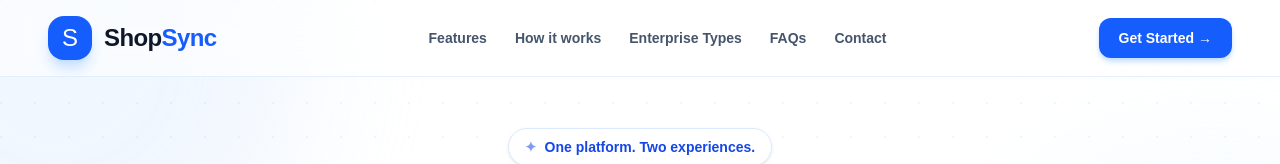
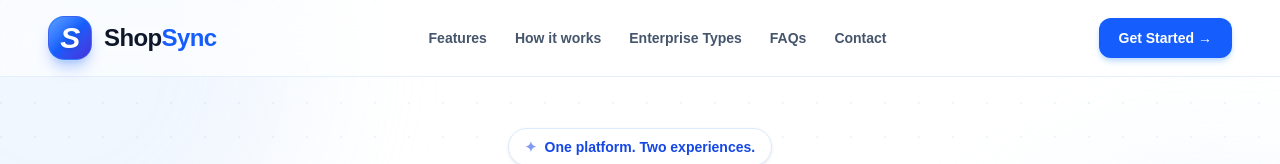
Before and after one commit to Deep-1507/ShopSync., a Next.js app: page / in a window 1280 px wide. Shown: the top 164 px of the page. Built offline with nearby package versions, Linux system fonts and the light colour scheme.

Commit message:
Report Generation feature added

```diff
--- a/app/page.js
+++ b/app/page.js
@@ -176,8 +176,9 @@ export default function HomePage() {
       <header className="fixed top-0 inset-x-0 z-50 border-b border-blue-100/70 bg-white/60 backdrop-blur-xl">
         <nav className="mx-auto flex w-full max-w-7xl items-center justify-between gap-2 px-3 py-3 sm:gap-4 sm:px-8 sm:py-4 lg:px-12">
           <Link href="/" className="group flex min-w-0 shrink items-center gap-2 sm:gap-3">
-            <span className="flex h-10 w-10 shrink-0 items-center justify-center rounded-xl bg-blue-600 text-xl text-white shadow-lg shadow-blue-200 transition duration-300 group-hover:rotate-6 sm:h-11 sm:w-11 sm:rounded-2xl sm:text-2xl">
-              S
+            <span className="relative flex h-10 w-10 shrink-0 items-center justify-center overflow-hidden rounded-xl border border-blue-400/30 bg-gradient-to-br from-blue-500 via-blue-600 to-indigo-700 text-2xl font-black italic tracking-tight text-white shadow-lg shadow-blue-600/30 ring-1 ring-white/20 transition-all duration-300 group-hover:-rotate-6 group-hover:scale-105 sm:h-11 sm:w-11 sm:rounded-2xl sm:text-3xl">
+              <span className="absolute inset-0 rounded-xl bg-gradient-to-br from-white/25 via-transparent to-transparent sm:rounded-2xl" />
+              <span className="relative drop-shadow-sm">S</span>
             </span>
 
             <span className="whitespace-nowrap text-xl font-black tracking-tight sm:text-2xl">
```
